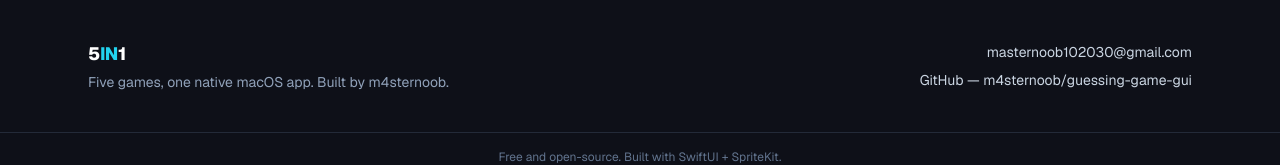
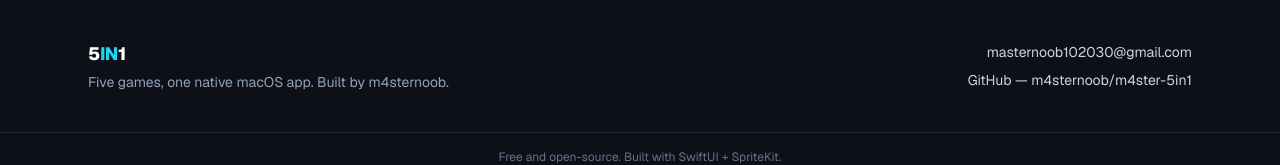
Before and after one commit to m4sternoob/m4ster-5in1-web, a Next.js app: page / in a window 1280 px wide. Shown: the part 4002-4167 px from the top of the page. Built offline with nearby package versions, Linux system fonts and the light colour scheme.

Commit message:
repo references -> m4ster-5in1 (repo renamed)

```diff
--- a/app/components/Footer.tsx
+++ b/app/components/Footer.tsx
@@ -27,7 +27,7 @@ export default function Footer() {
             rel="noopener noreferrer"
             className="text-slate-300 transition-colors hover:text-arcade"
           >
-            GitHub — m4sternoob/guessing-game-gui
+            GitHub — m4sternoob/m4ster-5in1
           </a>
         </div>
       </div>
--- a/app/components/Roadmap.tsx
+++ b/app/components/Roadmap.tsx
@@ -1,7 +1,7 @@
 import SectionHeading from "./SectionHeading";
 
 /* Roadmap timeline. Mirrors the phase structure of ROADMAP.md in the
-   guessing-game-gui repo — checklists here describe plans, not shipped work. */
+   m4ster-5in1 repo — checklists here describe plans, not shipped work. */
 
 type Phase = {
   version: string;
```
